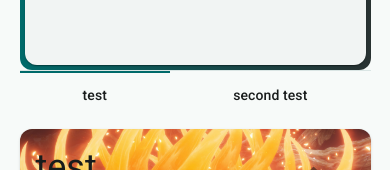
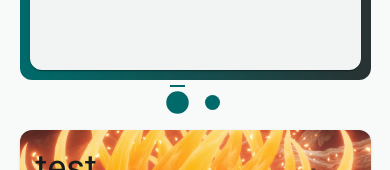
Before and after one commit to DragonirHD/Irrlicht, an Angular app: page /projects in a window 390 px wide. Shown: the part 526-696 px from the top of the page. Built offline with nearby package versions, Linux system fonts and the light colour scheme.

Commit message:
[projects-site] projects: - reworked behaviour and styling of mat-tab-group to work more like a carousel - added simple swiping support for mobile
styles:
- added mat-tab overrides
- increased border size of gradient-border

```diff
--- a/src/pages/projects/projects.html
+++ b/src/pages/projects/projects.html
@@ -1,8 +1,21 @@
 <main>
-  <mat-tab-group headerPosition="below">
+  <mat-tab-group
+    #summaryTabGroup
+    [(selectedIndex)]="summaryTabGroupSelectedIndex"
+    fitInkBarToContent
+    mat-stretch-tabs="false"
+    mat-align-tabs="center"
+    headerPosition="below"
+    (touchstart)="lastTouchStart.set($event.touches[0])"
+    (touchmove)="lastTouchMove.set($event.touches[0])"
+    (touchend)="summarySwipeEnd()"
+    (touchcancel)="summarySwipeCancel()"
+  >
     @for (project of projects; track project) {
       <mat-tab>
-        <ng-template mat-tab-label>{{ project.title }}</ng-template>
+        <ng-template mat-tab-label>
+          <span class="tab-selector"></span>
+        </ng-template>
         <project-summary-base [project]="project"/>
       </mat-tab>
     }
--- a/src/pages/projects/projects.scss
+++ b/src/pages/projects/projects.scss
@@ -0,0 +1,11 @@
+.tab-selector {
+  height: 15px;
+  width: 15px;
+  background-color: var(--mat-sys-primary);
+  border-radius: 50%;
+  display: inline-block;
+}
+
+.mat-mdc-tab-labels {
+  max-width: 30px;
+}
--- a/src/pages/projects/projects.ts
+++ b/src/pages/projects/projects.ts
@@ -1,4 +1,4 @@
-import {Component, OnInit} from '@angular/core';
+import {Component, OnInit, signal, ViewChild, WritableSignal} from '@angular/core';
 import {ActivatedRoute} from '@angular/router';
 import {MatTab, MatTabGroup, MatTabLabel} from '@angular/material/tabs';
 import {ProjectSummaryBase} from './project-summary-base/project-summary-base';
@@ -19,7 +19,11 @@ import {CardSelector} from '../../components/card-selector/card-selector';
   styleUrl: './projects.scss'
 })
 export class Projects implements OnInit {
+  @ViewChild('summaryTabGroup') summaryTabGroup: MatTabGroup | undefined;
   protected projects: Project[] = [];
+  protected summaryTabGroupSelectedIndex: number = 0;
+  protected lastTouchStart: WritableSignal<Touch | undefined> = signal(undefined);
+  protected lastTouchMove: WritableSignal<Touch | undefined> = signal(undefined);
 
   constructor(private route: ActivatedRoute, private projectService: ProjectService) {
   }
@@ -33,4 +37,31 @@ export class Projects implements OnInit {
     this.projects = await this.projectService.getProjects();
     console.log(this.projects);
   }
+
+  /**Used to add very limited swipe support to our tab group.*/
+  protected summarySwipeEnd() {
+    //We need to use the value of "touchmove" here instead of "touchend" because "touchend.touches" will only have items if we use multiple pointers.
+
+    //if we have a no value for the start or end position of our swipe, we can't calculate where we swiped.
+    if (!this.lastTouchStart() || !this.lastTouchMove()) {
+      return;
+    }
+
+    if (this.lastTouchStart()!.clientX > this.lastTouchMove()!.clientX
+      && this.summaryTabGroupSelectedIndex < this.summaryTabGroup!._tabs.length) {
+      this.summaryTabGroupSelectedIndex++;
+    }
+
+    if (this.lastTouchStart()!.clientX < this.lastTouchMove()!.clientX
+      && this.summaryTabGroupSelectedIndex > 0) {
+      this.summaryTabGroupSelectedIndex--;
+    }
+  }
+
+  protected summarySwipeCancel() {
+    //if we run into a situation where the swipe is cancelled,
+    //we reset the last saved values to not accidentally swipe if the user didn't decide to do so.
+    this.lastTouchStart.set(undefined);
+    this.lastTouchMove.set(undefined);
+  }
 }
--- a/src/styles.scss
+++ b/src/styles.scss
@@ -34,6 +34,44 @@ body {
     container-shape: 0%,
     container-width: 180px,
   ));
+
+  //START MAT TAB OVERRIDES
+
+  @include mat.tabs-overrides((
+    divider-height: 5px,
+    divider-color: transparent,
+    container-height: 35px,
+  ));
+
+  .mdc-tab {
+    min-width: unset !important;
+    padding: 0 10px !important;
+    border-radius: 50%;
+
+    .mat-ripple {
+      border-radius: 50% !important;
+    }
+
+    .mdc-tab__ripple::before {
+      border-radius: 50% !important;
+    }
+
+    .mdc-tab__text-label {
+      transition: all 0.5s ease;
+    }
+  }
+
+  .mdc-tab--active {
+    .mdc-tab__text-label {
+      transform: scale(1.5);
+    }
+  }
+
+  .mdc-tab:hover {
+    .mdc-tab__text-label {
+      transform: scale(1.5);
+    }
+  }
 }
 
 header {
@@ -49,7 +87,7 @@ body.theme-light {
 }
 
 .gradient-border {
-  $border: 5px;
+  $border: 10px;
   margin: $border;
 
   background-clip: padding-box;
```
